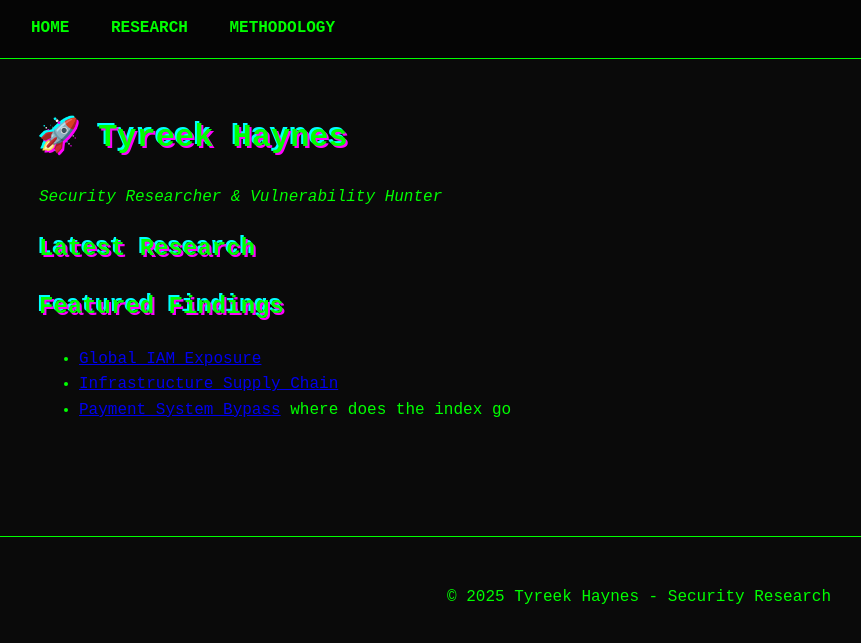
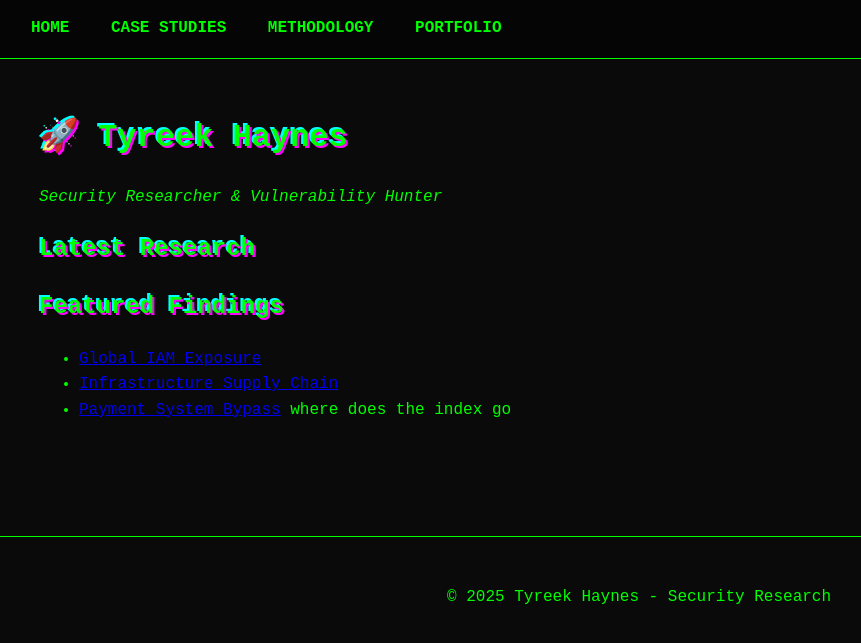
Before and after one commit to TyreekHaynes/Security-Research, a Jekyll site: the page built from index.md, in a window 1280 px wide. Shown: the top 643 px of the page, without its empty margins (1-862 px from the left). Built offline with Jekyll 4.4.1, drawn with Linux system fonts in a browser that asks for light colours.

Commit message:
Update default.html

```diff
--- a/_layouts/default.html
+++ b/_layouts/default.html
@@ -8,11 +8,12 @@
 </head>
 <body>
     <header class="terminal-header">
-        <nav>
-            <a href="{{ site.baseurl }}/">Home</a>
-            <a href="{{ site.baseurl }}/portfolio">Research</a>
-            <a href="{{ site.baseurl }}/methodology">Methodology</a>
-        </nav>
+       <nav>
+    <a href="{{ site.baseurl }}/">Home</a>
+    <a href="{{ site.baseurl }}/research">Case Studies</a>
+    <a href="{{ site.baseurl }}/methodology">Methodology</a>
+    <a href="{{ site.baseurl }}/portfolio">Portfolio</a>
+       </nav>
     </header>
 
     <main class="container">
```
